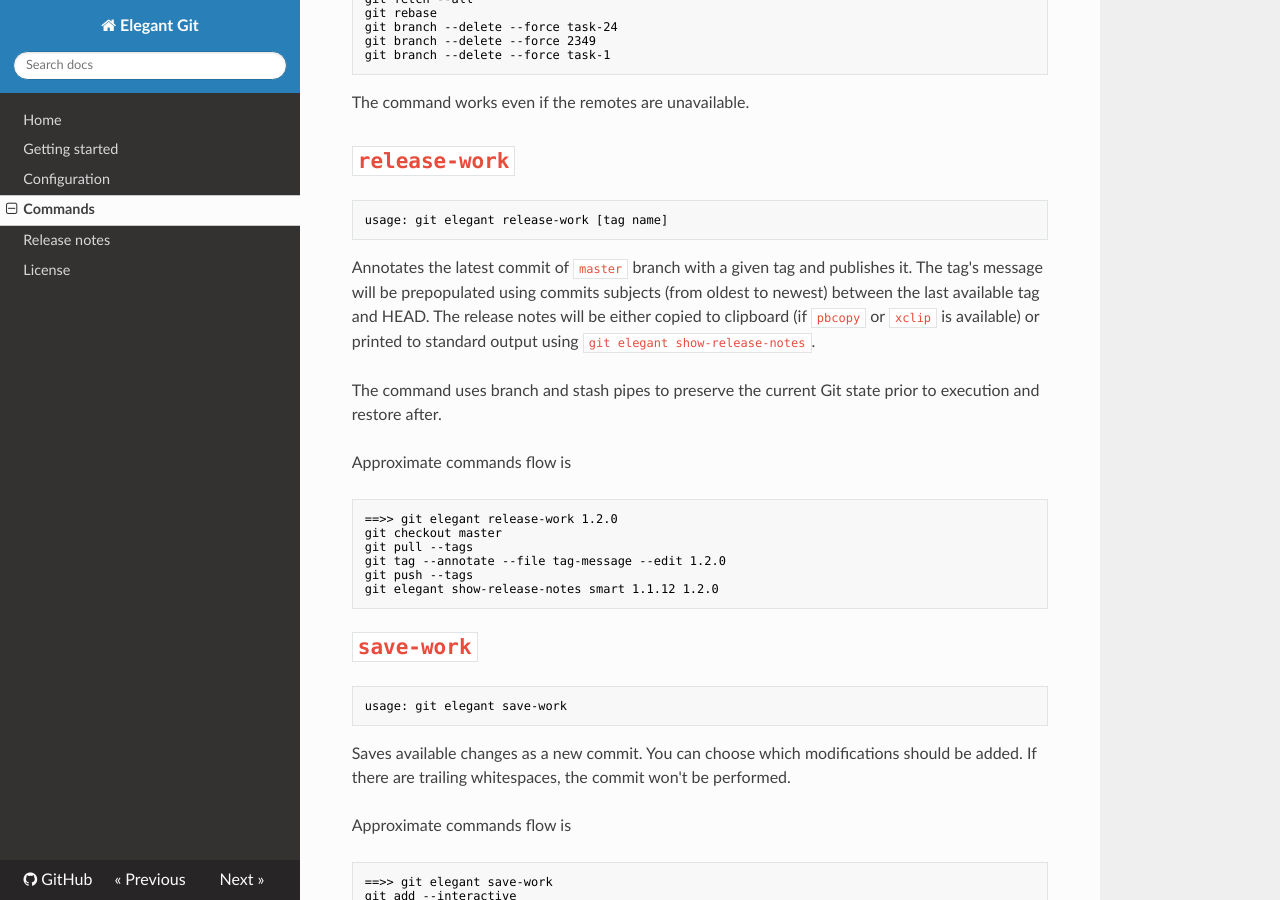
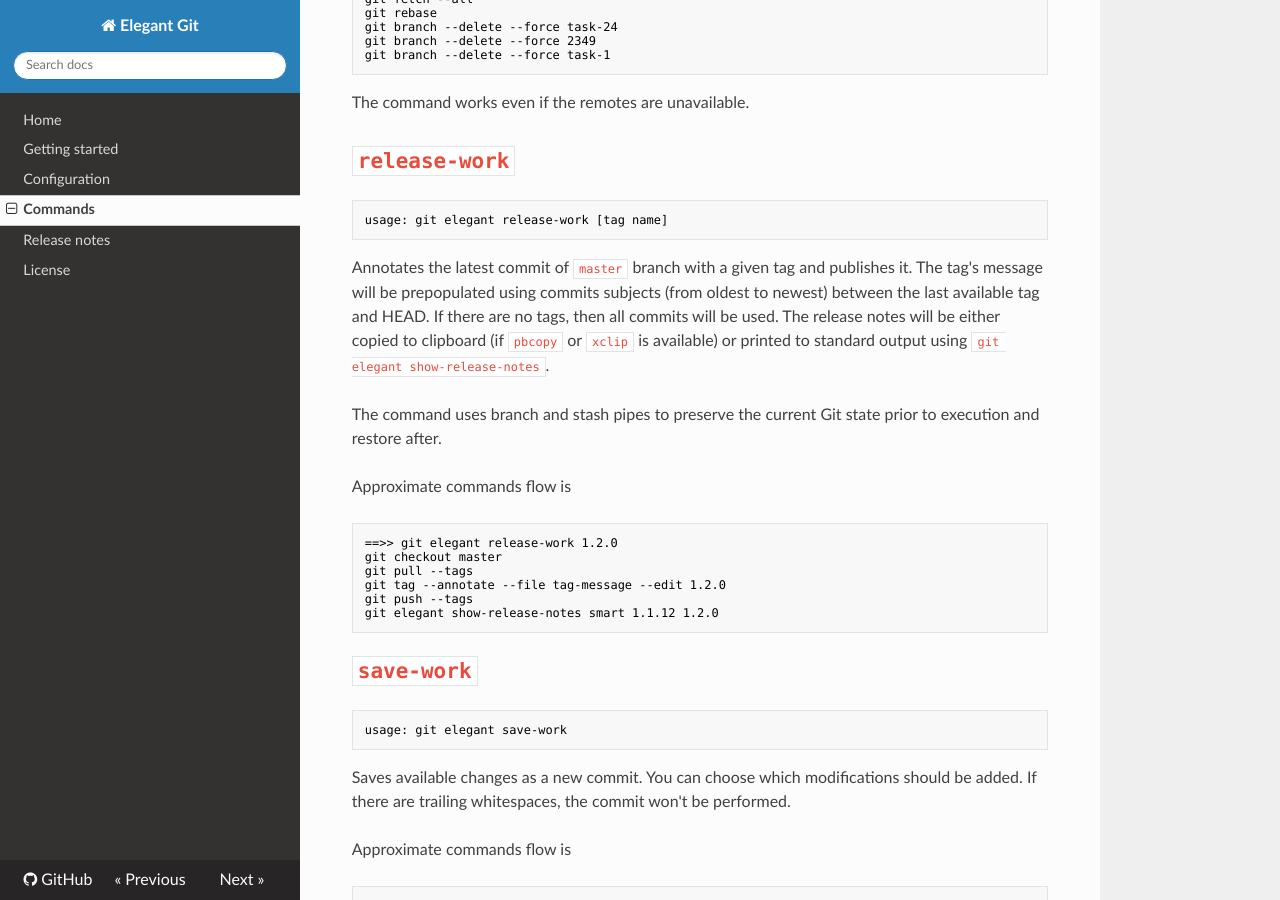
Before and after one commit to bees-hive/elegant-git, an MkDocs documentation site: the page built from docs/commands.md, in a window 1280 px wide and 900 px high, scrolled down 4913 px. Built offline with MkDocs 1.6.1, drawn with Linux system fonts in a browser that asks for light colours; nearby versions of some CDN libraries.

Commit message:
Support untagged repository during the release process
If the release process starts for a repository without tags, all commits
have to be included in the release. This is achieved by introducing a
`diapason` variable for specifying a revisions range in both
`release-work` and `show-release-notes` commands. The variable is set to
head if there are no tags in the repository. And, since the
`show-release-notes` is always called with arguments within
`release-work`, a `from-reference` argument has `all-commits` value that
allows to recognize untagged repository and displays a release log that
includes all commits.

If the repository has at least one tag, the release process works
without changes.

#240

```diff
--- a/docs/commands.md
+++ b/docs/commands.md
@@ -266,9 +266,10 @@ usage: git elegant release-work [tag name]
 
 Annotates the latest commit of `master` branch with a given tag and publishes
 it. The tag's message will be prepopulated using commits subjects (from oldest
-to newest) between the last available tag and HEAD. The release notes will be
-either copied to clipboard (if `pbcopy` or `xclip` is available) or printed
-to standard output using `git elegant show-release-notes`.
+to newest) between the last available tag and HEAD. If there are no tags, then
+all commits will be used. The release notes will be either copied to clipboard
+(if `pbcopy` or `xclip` is available) or printed to standard output using
+`git elegant show-release-notes`.
 
 The command uses branch and stash pipes to preserve the current Git state prior
 to execution and restore after.
```
Also changed, not shown: 8 other files.
